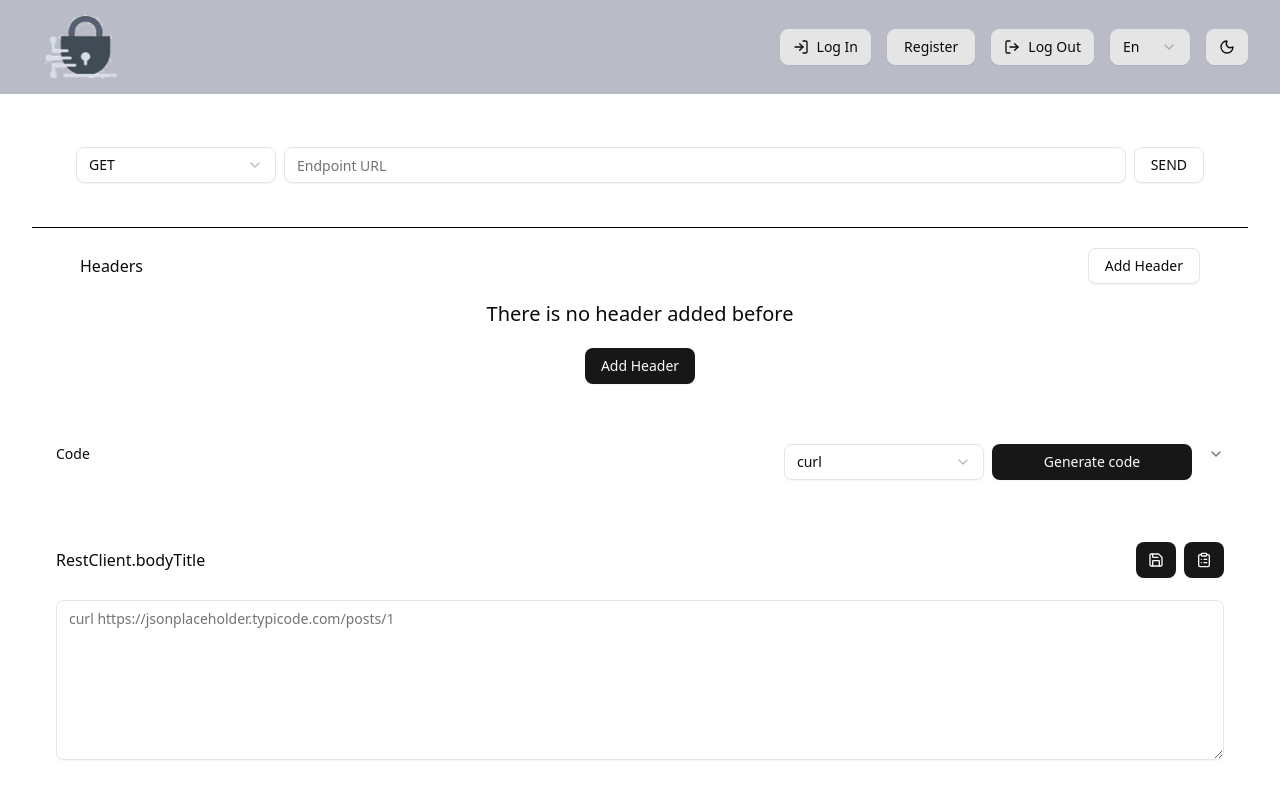
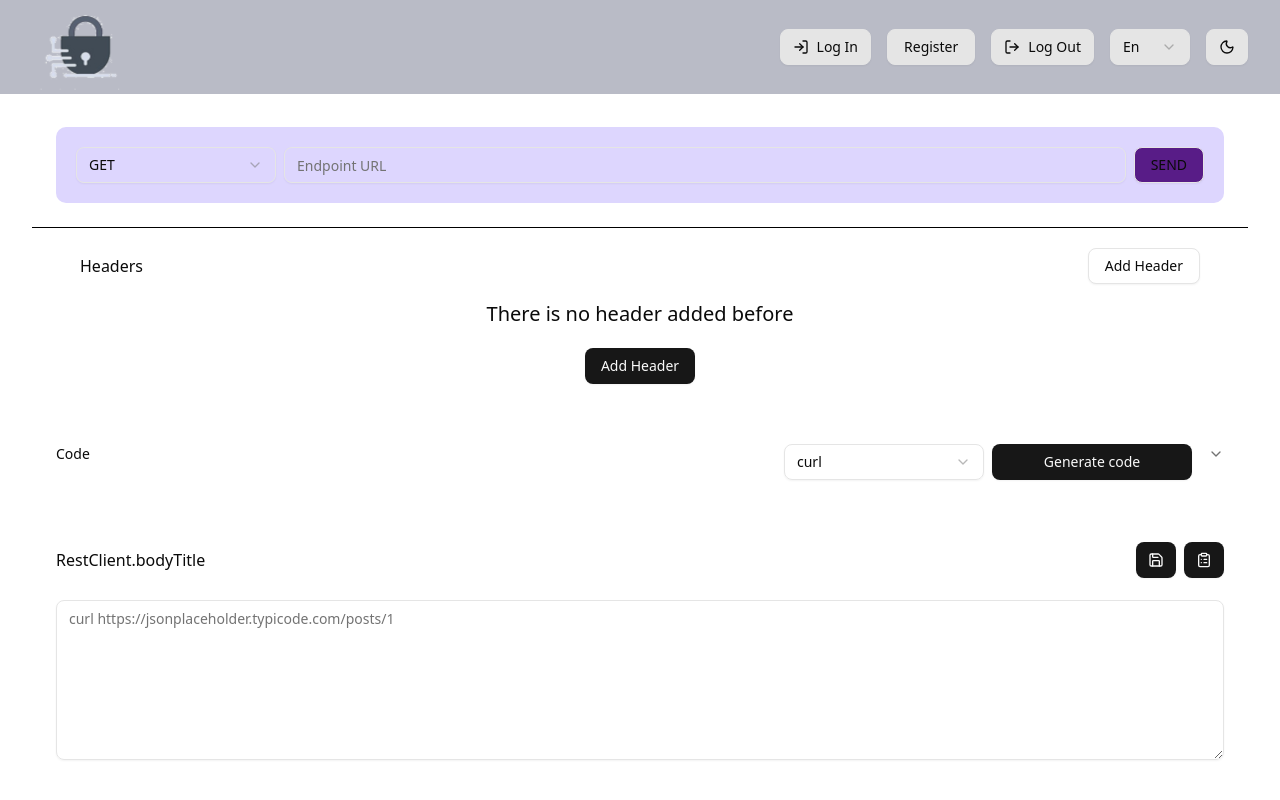
Before and after one commit to morven2018/rest-client-app, a Next.js app: page /en/restful in a window 1280 px wide. Shown: the top 800 px of the page. Built offline with nearby package versions, Linux system fonts and the light colour scheme.

Commit message:
style: add some new styles

```diff
--- a/src/app/globals.css
+++ b/src/app/globals.css
@@ -41,6 +41,8 @@
   --radius-md: calc(var(--radius) - 2px);
   --radius-lg: var(--radius);
   --radius-xl: calc(var(--radius) + 4px);
+  --color-request-field-bg: var(--request-field-bg);
+  --color-request-button-bg: var(--request-button-bg);
 }
 
 :root {
@@ -66,7 +68,7 @@
   --chart-1: #e5e5e5;
   --chart-2: #f0f0f3;
   --chart-3: #bcbac7;
-  --chart-4: oklch(0.828 0.189 84.429);
+  --chart-4: #f5f5f5;
   --chart-5: oklch(0.769 0.188 70.08);
   --sidebar: oklch(0.985 0 0);
   --sidebar-foreground: oklch(0.145 0 0);
@@ -76,6 +78,8 @@
   --sidebar-accent-foreground: oklch(0.205 0 0);
   --sidebar-border: oklch(0.922 0 0);
   --sidebar-ring: oklch(0.708 0 0);
+  --request-field-bg: #ddd6fe;
+  --request-button-bg: #581c87;
 }
 
 .dark {
@@ -100,7 +104,7 @@
   --chart-1: #60646c;
   --chart-2: #262626;
   --chart-3: #b9bbc6;
-  --chart-4: oklch(0.627 0.265 303.9);
+  --chart-4: #28283f;
   --chart-5: oklch(0.645 0.246 16.439);
   --sidebar: oklch(0.205 0 0);
   --sidebar-foreground: oklch(0.985 0 0);
@@ -110,6 +114,8 @@
   --sidebar-accent-foreground: oklch(0.985 0 0);
   --sidebar-border: oklch(1 0 0 / 10%);
   --sidebar-ring: oklch(0.556 0 0);
+  --request-field-bg: #c4b5fd;
+  --request-button-bg: #ddd6fe;
 }
 
 .bg-not-found {
```
